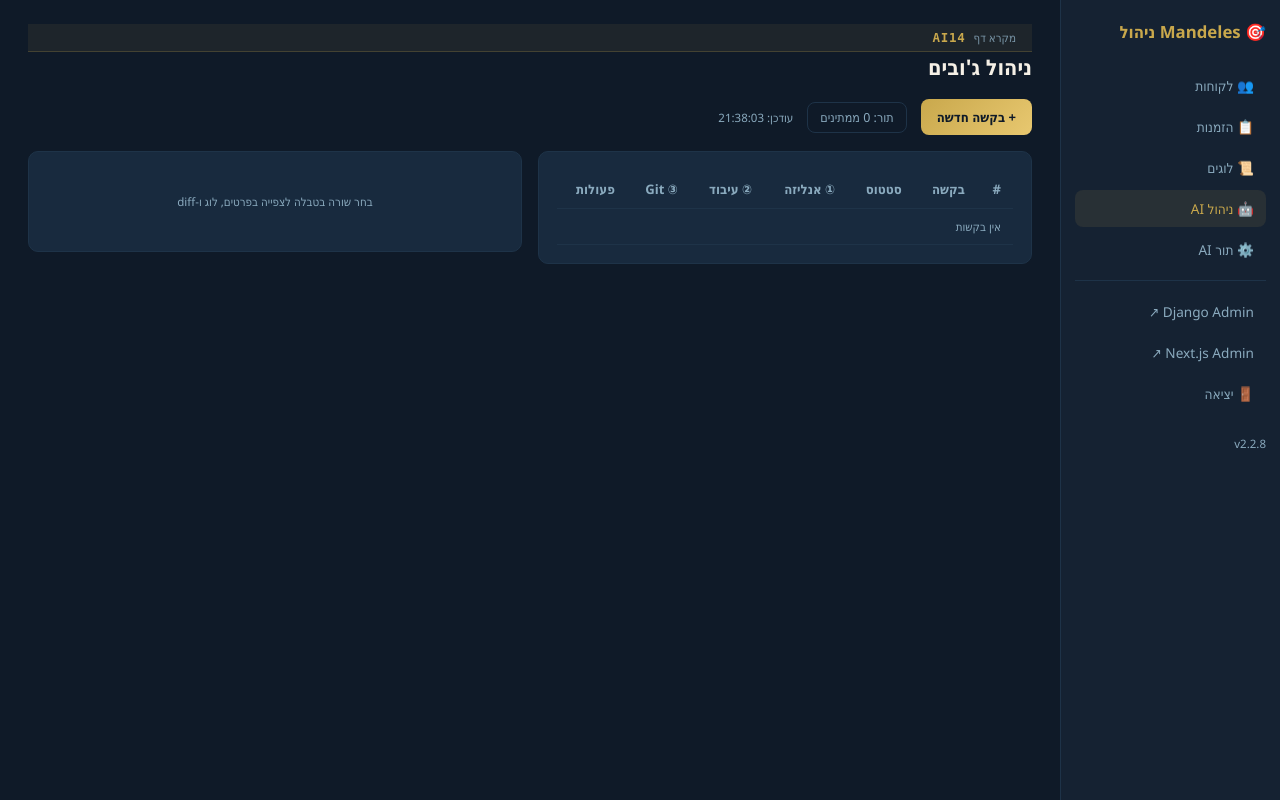
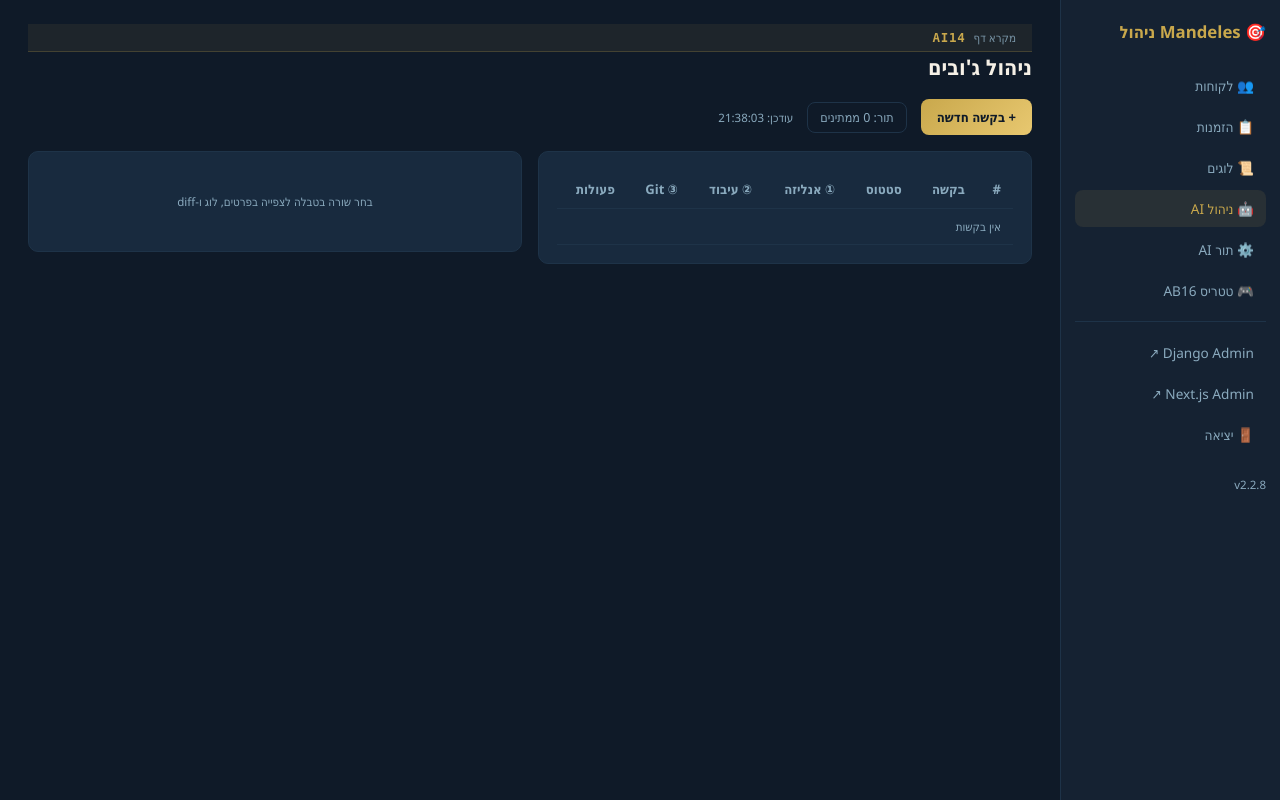
Before and after one commit to ihabah1/mendeles-next, a Django app: page /manage/ai/ in a window 1280 px wide. Run offline with Django 5.2, Linux system fonts and the light colour scheme; a user stored in the database is signed in; data comes from the database, SQL or seed files in the repository; data that the repository does not hold is empty.

Commit message:
ai-agent: change request #21

```diff
--- a/backend/templates/portal/base.html
+++ b/backend/templates/portal/base.html
@@ -20,6 +20,7 @@
         <a href="{% url 'portal:ai_requests' %}" {% if 'ai_request' in request.resolver_match.url_name or request.resolver_match.url_name == 'ai_requests' %}class="active"{% endif %}>🤖 ניהול AI</a>
         <a href="{% url 'portal:ai_jobs' %}" {% if request.resolver_match.url_name == 'ai_jobs' %}class="active"{% endif %}>⚙️ תור AI</a>
         {% endif %}
+        <a href="/tetris-ab16/" class="{% if request.resolver_match.url_name == 'tetris_ab16' %}active{% endif %}">🎮 טטריס AB16</a>
         <hr style="border:none;border-top:1px solid var(--navy-b);margin:12px 0;">
         <a href="/admin/" target="_blank" rel="noreferrer">Django Admin ↗</a>
         <a href="http://127.0.0.1:3000/admin" target="_blank" rel="noreferrer">Next.js Admin ↗</a>
```
